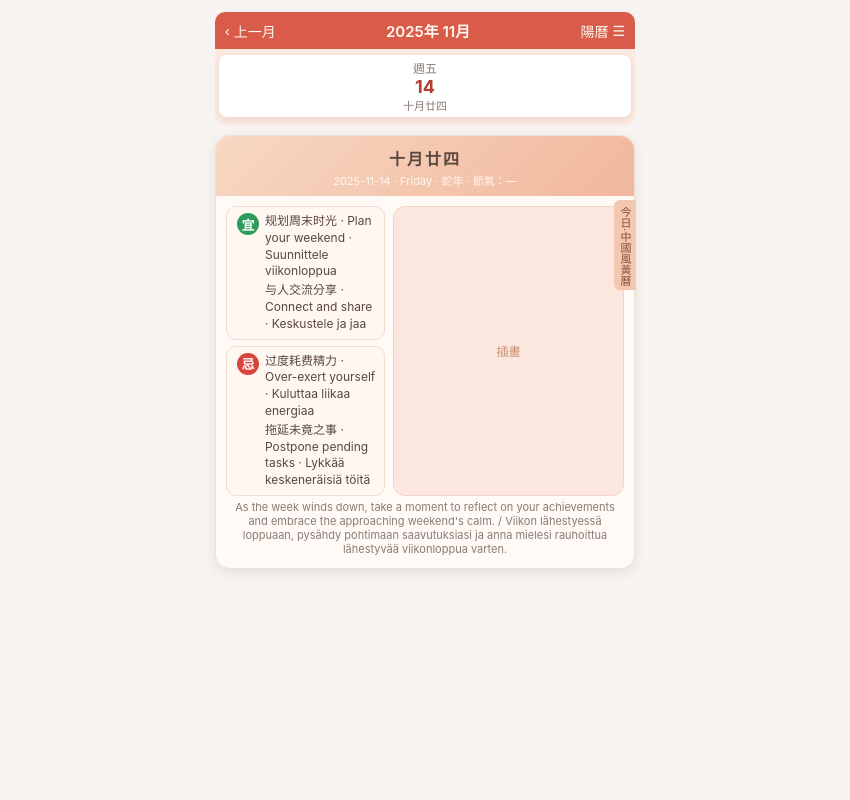
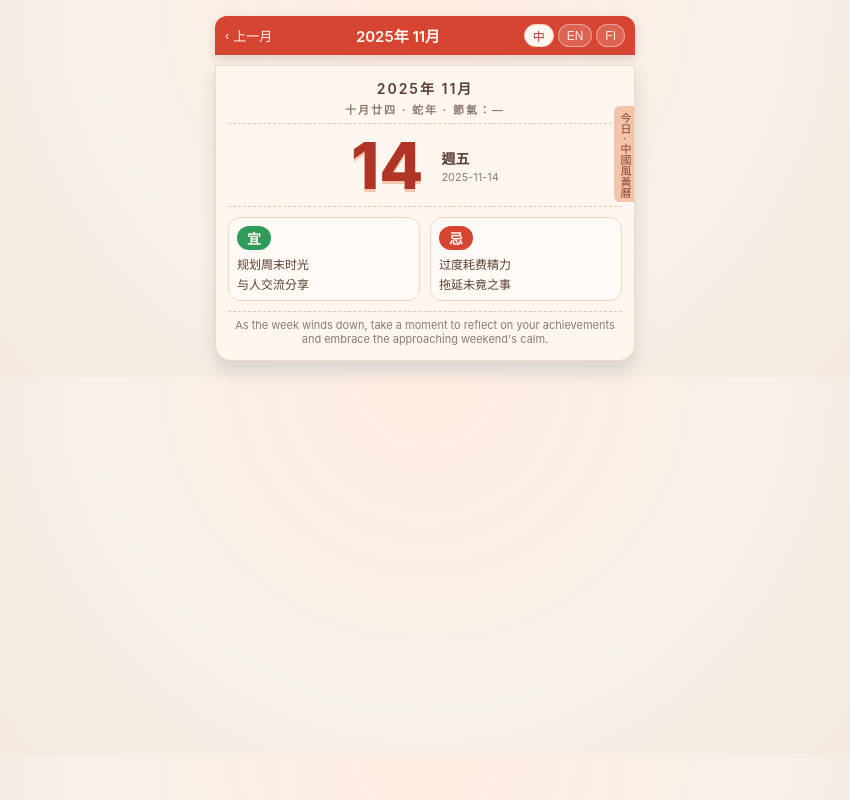
Before and after one commit to Ping-ChenTsai417/Chinese_culture_Fin, a plain HTML site: page index.html in a window 1280 px wide. Shown: the whole page, without its empty margins (215-1065 px from the left). Drawn offline with Linux system fonts and the light colour scheme.

Commit message:
update design

```diff
--- a/app.js
+++ b/app.js
@@ -1,77 +1,201 @@
 // app.js
 
+let currentLang = "zh";       // 'zh' | 'en' | 'fi'
+let currentData = null;       // 儲存當日 JSON，語言切換時重畫用
+
+// 星期與月份多語字典
+const WEEKDAY_LABELS = {
+  zh: ["週日", "週一", "週二", "週三", "週四", "週五", "週六"],
+  en: ["Sunday", "Monday", "Tuesday", "Wednesday", "Thursday", "Friday", "Saturday"],
+  fi: ["Sunnuntai", "Maanantai", "Tiistai", "Keskiviikko", "Torstai", "Perjantai", "Lauantai"],
+};
+
+const MONTH_LABELS = {
+  zh: ["1月", "2月", "3月", "4月", "5月", "6月", "7月", "8月", "9月", "10月", "11月", "12月"],
+  en: ["January", "February", "March", "April", "May", "June", "July", "August", "September", "October", "November", "December"],
+  fi: ["Tammikuu", "Helmikuu", "Maaliskuu", "Huhtikuu", "Toukokuu", "Kesäkuu", "Heinäkuu", "Elokuu", "Syyskuu", "Lokakuu", "Marraskuu", "Joulukuu"],
+};
+
+// 取得今天 yyyy-mm-dd（用使用者當地時間）
 function getTodayIso() {
   const now = new Date();
-  // 取得當地時間的 yyyy-mm-dd
-  const year = now.getFullYear();
-  const month = String(now.getMonth() + 1).padStart(2, "0");
-  const day = String(now.getDate()).padStart(2, "0");
-  return `${year}-${month}-${day}`;
+  const y = now.getFullYear();
+  const m = String(now.getMonth() + 1).padStart(2, "0");
+  const d = String(now.getDate()).padStart(2, "0");
+  return `${y}-${m}-${d}`;
 }
 
-async function loadTodayYiji() {
+// 依照 currentLang 更新語言按鈕外觀
+function updateLangButtons() {
+  const buttons = document.querySelectorAll(".lang-btn");
+  buttons.forEach((btn) => {
+    const lang = btn.getAttribute("data-lang");
+    btn.classList.toggle("active", lang === currentLang);
+  });
+}
+
+// 取得 note 文案（如果沒有 note_zh，就 fallback 用英文）
+function getNoteForCurrentLang(data) {
+  if (currentLang === "zh") {
+    return data.note_zh || data.note_en || data.note_fi || "";
+  } else if (currentLang === "fi") {
+    return data.note_fi || data.note_en || "";
+  } else {
+    return data.note_en || data.note_fi || "";
+  }
+}
+
+// 把某一天的資料畫在畫面上
+function renderFromData(data) {
+  currentData = data;
+
+  const iso = data.date_iso || getTodayIso();
+  const dateObj = new Date(iso);
+
+  // ---- 更新日期與月份顯示 ----
+  if (!isNaN(dateObj)) {
+    const year = dateObj.getFullYear();
+    const monthIndex = dateObj.getMonth();
+    const day = dateObj.getDate();
+    const weekdayIndex = dateObj.getDay();
+
+    const monthName = MONTH_LABELS[currentLang][monthIndex];
+    const weekdayName = WEEKDAY_LABELS[currentLang][weekdayIndex];
+
+    // 頂部月份標題
+    const monthTitle = document.getElementById("monthTitle");
+    if (currentLang === "zh") {
+      monthTitle.textContent = `${year}年 ${monthIndex + 1}月`;
+    } else {
+      monthTitle.textContent = `${monthName} ${year}`;
+    }
+
+    // 卡片上方 headerYear
+    const headerYear = document.getElementById("headerYear");
+    if (currentLang === "zh") {
+      headerYear.textContent = `${year}年 ${monthIndex + 1}月`;
+    } else {
+      headerYear.textContent = `${monthName} ${year}`;
+    }
+
+    // 星期與日期
+    document.getElementById("weekdayDisplay").textContent = weekdayName;
+    document.getElementById("bigDay").textContent = day;
+    document.getElementById("dateIsoDisplay").textContent = iso;
+  }
+
+  // ---- 更新農曆／節氣／生肖 ----
+  const headerLunar = document.getElementById("headerLunar");
+  const lunar = data.lunar_cn || "";
+  const zodiac = data.zodiac_cn || "";
+  const solarTerm = data.solar_term_cn || "—";
+  headerLunar.textContent = `${lunar} · ${zodiac ? zodiac + "年 · " : ""}節氣：${solarTerm}`;
+
+  // ---- 更新宜 / 忌 ----
+  const yiListEl = document.getElementById("yiList");
+  const jiListEl = document.getElementById("jiList");
+  yiListEl.innerHTML = "";
+  jiListEl.innerHTML = "";
+
+  const yiItems = Array.isArray(data.yi) ? data.yi : [];
+  const jiItems = Array.isArray(data.ji) ? data.ji : [];
+
+  if (yiItems.length === 0) {
+    const li = document.createElement("li");
+    li.textContent = currentLang === "zh"
+      ? "尚無今日建議（可能 JSON 尚未產生）。"
+      : currentLang === "fi"
+      ? "Ei tämän päivän suosituksia (JSONia ei ehkä ole)."
+      : "No suggestions for today (JSON may not be generated yet).";
+    yiListEl.appendChild(li);
+  } else {
+    yiItems.forEach((item) => {
+      const li = document.createElement("li");
+      const text =
+        item[currentLang] || item.en || item.zh || item.fi || "";
+      li.textContent = text;
+      yiListEl.appendChild(li);
+    });
+  }
+
+  if (jiItems.length === 0) {
+    const li = document.createElement("li");
+    li.textContent = currentLang === "zh"
+      ? "尚無今日需避免事項。"
+      : currentLang === "fi"
+      ? "Ei tänään vältettäviä asioita."
+      : "No items to avoid today.";
+    jiListEl.appendChild(li);
+  } else {
+    jiItems.forEach((item) => {
+      const li = document.createElement("li");
+      const text =
+        item[currentLang] || item.en || item.zh || item.fi || "";
+      li.textContent = text;
+      jiListEl.appendChild(li);
+    });
+  }
+
+  // ---- 今日小語 ----
+  const noteEl = document.getElementById("noteText");
+  const note = getNoteForCurrentLang(data);
+  if (note) {
+    noteEl.textContent = note;
+  } else {
+    noteEl.textContent =
+      currentLang === "zh"
+        ? "今日宜忌僅作為文化參考，請以自己的身心狀態為主。"
+        : currentLang === "fi"
+        ? "Päivän ohjeet ovat vain kulttuurista inspiraatiota – kuuntele aina omaa kehoasi ja mieltäsi."
+        : "Today’s guidance is for cultural inspiration only. Please listen to your own body and mind.";
+  }
+}
+
+// 載入今天的 JSON
+async function loadToday() {
   const iso = getTodayIso();
   const url = `data/${iso}.json`;
-
-  // 頂部日期相關
-  const dateObj = new Date(iso);
-  const monthTitle = document.getElementById("monthTitle");
-  const weekdayText = document.getElementById("weekdayText");
-  const gregDate = document.getElementById("gregDate");
-
-  if (!isNaN(dateObj)) {
-    const year = dateObj.getFullYear();
-    const month = dateObj.getMonth() + 1;
-    const day = dateObj.getDate();
-    const weekdayNames = ["週日", "週一", "週二", "週三", "週四", "週五", "週六"];
-
-    monthTitle.textContent = `${year}年 ${month}月`;
-    weekdayText.textContent = weekdayNames[dateObj.getDay()];
-    gregDate.textContent = day;
-  }
 
   try {
     const res = await fetch(url);
     if (!res.ok) {
-      throw new Error(`載入失敗：${res.status}`);
+      throw new Error(`HTTP ${res.status}`);
     }
-
     const data = await res.json();
-
-    // 更新 lunar / header
-    document.getElementById("lunarStrip").textContent = data.lunar_cn || "—";
-    document.getElementById("lunarTitle").textContent =
-      data.lunar_cn || "今日黃曆";
-
-    const headerSub = document.getElementById("headerSub");
-    headerSub.textContent = `${data.date_iso} · ${data.weekday_en} · ${data.zodiac_cn}年 · 節氣：${data.solar_term_cn}`;
-
-    // 宜 / 忌列表
-    const yiList = document.getElementById("yiList");
-    const jiList = document.getElementById("jiList");
-    yiList.innerHTML = "";
-    jiList.innerHTML = "";
-
-    (data.yi || []).forEach((item) => {
-      const li = document.createElement("li");
-      li.textContent = `${item.zh} · ${item.en} · ${item.fi}`;
-      yiList.appendChild(li);
-    });
-
-    (data.ji || []).forEach((item) => {
-      const li = document.createElement("li");
-      li.textContent = `${item.zh} · ${item.en} · ${item.fi}`;
-      jiList.appendChild(li);
-    });
-
-    // 備註
-    const note = document.getElementById("noteText");
-    note.textContent = `${data.note_en} / ${data.note_fi}`;
+    renderFromData(data);
   } catch (err) {
-    console.error(err);
-    const note = document.getElementById("noteText");
-    note.textContent = "今日內容載入失敗（可能還沒產生 JSON）。";
+    console.error("載入今日 JSON 失敗：", err);
+    // 用最簡單的 fallback 資料
+    const fallback = {
+      date_iso: iso,
+      lunar_cn: "",
+      zodiac_cn: "",
+      solar_term_cn: "—",
+      yi: [],
+      ji: [],
+      note_en:
+        "Failed to load today's data. The JSON file may not have been generated yet.",
+      note_fi:
+        "Päivän tietoja ei voitu ladata. JSON-tiedostoa ei ehkä ole vielä luotu.",
+    };
+    renderFromData(fallback);
   }
 }
 
-document.addEventListener("DOMContentLoaded", loadTodayYiji);
+// 語言切換（給 HTML onclick 用）
+function setLang(lang) {
+  if (lang === currentLang) return;
+  currentLang = lang;
+  updateLangButtons();
+  if (currentData) {
+    renderFromData(currentData);
+  } else {
+    loadToday();
+  }
+}
+
+// 初始化
+document.addEventListener("DOMContentLoaded", () => {
+  updateLangButtons();
+  loadToday();
+});
--- a/index.html
+++ b/index.html
@@ -8,61 +8,66 @@
 </head>
 <body>
   <div class="app">
-    <!-- 頂部 -->
+    <!-- 頂部列 -->
     <header class="top-bar">
       <button class="top-btn">
-        <span class="icon">‹</span><span>上一月</span>
+        <span class="icon">‹</span><span id="prevMonthLabel">上一月</span>
       </button>
-      <div class="top-bar-title" id="monthTitle">載入中...</div>
-      <button class="top-btn">
-        <span>陽曆</span><span class="icon">☰</span>
-      </button>
+
+      <div class="top-bar-title" id="monthTitle">載入中…</div>
+
+      <!-- 語言切換 -->
+      <div class="lang-switch">
+        <button class="lang-btn active" data-lang="zh" onclick="setLang('zh')">中</button>
+        <button class="lang-btn" data-lang="en" onclick="setLang('en')">EN</button>
+        <button class="lang-btn" data-lang="fi" data-label="Suomi" onclick="setLang('fi')">FI</button>
+      </div>
     </header>
 
-    <!-- 日期條（先放幾個靜態示意，之後要再動態也可以） -->
-    <section class="date-strip">
-      <div class="date-item active">
-        <div class="day" id="weekdayText">--</div>
-        <div class="greg" id="gregDate">--</div>
-        <div class="lunar" id="lunarStrip">載入中...</div>
+    <!-- 主卡片：黃曆內容 -->
+    <main class="almanac-card">
+      <!-- 上方：年份 / 農曆資訊 -->
+      <section class="almanac-header">
+        <div class="almanac-header-line" id="headerYear">2025年 11月</div>
+        <div class="almanac-header-line small" id="headerLunar">
+          載入中…
         </div>
       </section>
 
-    <!-- 主卡片 -->
-    <main class="card">
-      <div class="card-header">
-        <div class="card-header-title" id="lunarTitle">載入中...</div>
-        <div class="card-header-sub" id="headerSub">請稍候</div>
+      <!-- 中間：大日期 + 星期 -->
+      <section class="almanac-main">
+        <div class="big-day" id="bigDay">--</div>
+        <div class="day-info">
+          <div class="weekday" id="weekdayDisplay">--</div>
+          <div class="date-iso" id="dateIsoDisplay">YYYY-MM-DD</div>
         </div>
+      </section>
 
-      <div class="card-main">
+      <!-- 宜 / 忌 -->
+      <section class="yiji-section">
         <div class="yiji-column">
-          <div class="yiji-box">
-            <div class="yiji-tag yi">宜</div>
-            <ul class="yiji-items" id="yiList">
-              <li>載入中...</li>
+          <div class="yiji-title yi">宜</div>
+          <ul class="yiji-list" id="yiList">
+            <li>載入中…</li>
           </ul>
         </div>
-          <div class="yiji-box">
-            <div class="yiji-tag ji">忌</div>
-            <ul class="yiji-items" id="jiList">
-              <li>載入中...</li>
+        <div class="yiji-column">
+          <div class="yiji-title ji">忌</div>
+          <ul class="yiji-list" id="jiList">
+            <li>載入中…</li>
           </ul>
         </div>
-        </div>
+      </section>
 
-        <div class="god-illustration">
-          <!-- 之後可以換成真正圖片 -->
-          <span>插畫</span>
-        </div>
-      </div>
-
-      <div class="card-subnote" id="noteText">
-        今日宜忌僅作為文化參考。
-      </div>
+      <!-- 今日小語 -->
+      <section class="note-section">
+        <p id="noteText">
+          今日宜忌僅作為文化參考，請以自己的身心狀態為主。
+        </p>
+      </section>
 
       <div class="side-badge">
-        今日·中國風黃曆
+        今日 · 中國風黃曆
       </div>
     </main>
   </div>
--- a/style.css
+++ b/style.css
@@ -1,13 +1,14 @@
 :root {
-  --bg: #f6f3f0;
-  --red: #d95c4a;
-  --dark-red: #b63e30;
-  --card-bg: #fffaf6;
-  --text-main: #5a4740;
-  --text-muted: #8b7b72;
+  --bg: #f6f1ea;
+  --red: #d64532;
+  --dark-red: #b13527;
+  --card-bg: #fff7ef;
+  --text-main: #5a3f36;
+  --text-muted: #8d7a6f;
   --green: #2f9b5a;
 }
 
+/* 全域重置 */
 * {
   box-sizing: border-box;
   margin: 0;
@@ -17,19 +18,20 @@
 body {
   font-family: -apple-system, BlinkMacSystemFont, "PingFang TC",
     "Microsoft JhengHei", sans-serif;
-  background: var(--bg);
+  background: radial-gradient(circle at top, #ffece0 0, #f6f1ea 45%, #f2e4d6 100%);
   display: flex;
   justify-content: center;
-  padding: 12px;
+  padding: 16px 12px;
   color: var(--text-main);
 }
 
+/* app 容器（手機優先） */
 .app {
   width: 100%;
-  max-width: 420px; /* 手機寬度優先 */
+  max-width: 420px;
 }
 
-/* 頂部欄 */
+/* 頂部列 */
 .top-bar {
   background: var(--red);
   color: #fff7f0;
@@ -37,14 +39,15 @@ body {
   align-items: center;
   justify-content: space-between;
   padding: 8px 10px;
-  border-radius: 10px 10px 0 0;
+  border-radius: 12px 12px 0 0;
+  box-shadow: 0 4px 10px rgba(0, 0, 0, 0.12);
 }
 
 .top-btn {
   border: none;
   background: transparent;
   color: inherit;
-  font-size: 14px;
+  font-size: 13px;
   display: flex;
   align-items: center;
   gap: 4px;
@@ -56,167 +59,179 @@ body {
   font-weight: 600;
 }
 
-/* 日期條 */
-.date-strip {
+/* 語言切換 */
+.lang-switch {
   display: flex;
-  background: #fbe8de;
-  padding: 6px 4px 8px;
-  gap: 6px;
-  border-radius: 0 0 10px 10px;
-  margin-bottom: 10px;
+  gap: 4px;
 }
 
-.date-item {
-  flex: 1;
-  border-radius: 8px;
-  background: #fef3ee;
+.lang-btn {
+  background: rgba(255, 255, 255, 0.16);
+  border-radius: 999px;
+  border: 1px solid rgba(255, 255, 255, 0.4);
+  padding: 2px 8px;
+  font-size: 12px;
+  color: #ffeae0;
+  cursor: pointer;
+}
+
+.lang-btn.active {
+  background: #fff7ef;
+  color: var(--dark-red);
+  border-color: #ffd1ba;
+}
+
+
+/* 黃曆主卡片 */
+.almanac-card {
+  margin-top: 10px;
+  background: var(--card-bg);
+  border-radius: 0 0 16px 16px;
+  box-shadow: 0 10px 18px rgba(0, 0, 0, 0.12);
+  border: 1px solid #f1dac4;
+  padding: 12px 12px 14px;
+  position: relative;
+  overflow: hidden;
+}
+
+/* 上方 header（年份 / 農曆） */
+.almanac-header {
   text-align: center;
-  padding: 4px 2px;
+  border-bottom: 1px dashed #e4c8ae;
+  padding-bottom: 6px;
+}
+
+.almanac-header-line {
+  font-size: 14px;
+  font-weight: 600;
+  letter-spacing: 2px;
+}
+
+.almanac-header-line.small {
+  margin-top: 3px;
   font-size: 11px;
   color: var(--text-muted);
 }
 
-.date-item .day {
-  font-size: 12px;
-}
-.date-item .greg {
-  font-size: 18px;
-  font-weight: 700;
-  color: var(--dark-red);
-}
-.date-item .lunar {
-  font-size: 11px;
+/* 中間：大日期 */
+.almanac-main {
+  display: flex;
+  align-items: center;
+  justify-content: center;
+  gap: 18px;
+  padding: 10px 6px 8px;
+  border-bottom: 1px dashed #e4c8ae;
 }
 
-.date-item.active {
-  background: #ffffff;
-  box-shadow: 0 2px 6px rgba(0, 0, 0, 0.08);
+.big-day {
+  font-size: 64px;
+  line-height: 1;
+  font-weight: 800;
+  color: var(--dark-red);
+  text-shadow: 0 3px 0 #f3c7af;
 }
 
-/* 主卡片 */
-.card {
-  background: var(--card-bg);
-  border-radius: 14px;
-  box-shadow: 0 4px 12px rgba(0, 0, 0, 0.08);
-  border: 1px solid #f0e0d4;
-  padding-bottom: 12px;
-  position: relative;
+.day-info {
+  display: flex;
+  flex-direction: column;
+  align-items: flex-start;
+  gap: 2px;
 }
 
-.card-header {
-  background: linear-gradient(135deg, #f7d8c2, #f1b79c);
-  border-radius: 14px 14px 0 0;
-  padding: 10px 12px 8px;
-  text-align: center;
-  position: relative;
-  overflow: hidden;
+.weekday {
+  font-size: 14px;
+  font-weight: 600;
 }
 
-.card-header-title {
-  font-size: 16px;
-  font-weight: 700;
-  letter-spacing: 2px;
+.date-iso {
+  font-size: 11px;
+  color: var(--text-muted);
 }
 
-.card-header-sub {
-  font-size: 11px;
-  color: #fff5ec;
+/* 宜 / 忌 區塊 */
+.yiji-section {
+  display: flex;
+  gap: 10px;
+  margin-top: 10px;
+}
+
+.yiji-column {
+  flex: 1;
+  background: #fffaf5;
+  border-radius: 12px;
+  border: 1px solid #f0d6c0;
+  padding: 8px 8px 6px;
+}
+
+.yiji-title {
+  display: inline-flex;
+  align-items: center;
+  justify-content: center;
+  font-size: 14px;
+  font-weight: 700;
+  border-radius: 999px;
+  padding: 2px 10px;
+  margin-bottom: 6px;
+  color: #fff7ef;
+}
+
+.yiji-title.yi {
+  background: var(--green);
+}
+
+.yiji-title.ji {
+  background: var(--red);
+}
+
+.yiji-list {
+  list-style: none;
+  font-size: 12px;
+  line-height: 1.5;
+  color: var(--text-main);
+}
+
+.yiji-list li + li {
   margin-top: 2px;
 }
 
-/* 宜忌 + 插畫 */
-.card-main {
-  display: flex;
-  padding: 10px 10px 0;
-  gap: 8px;
+/* 今日小語 */
+.note-section {
+  margin-top: 10px;
+  border-top: 1px dashed #e4c8ae;
+  padding-top: 6px;
 }
 
-.yiji-column {
-  width: 40%;
-  display: flex;
-  flex-direction: column;
-  gap: 6px;
-}
-
-.yiji-box {
-  background: #fff7f2;
-  border-radius: 10px;
-  padding: 6px 6px 6px 10px;
-  border: 1px solid #f0ddd0;
-  display: flex;
-  align-items: flex-start;
-  gap: 6px;
-  font-size: 12px;
-}
-
-.yiji-tag {
-  width: 22px;
-  height: 22px;
-  border-radius: 999px;
-  display: flex;
-  align-items: center;
-  justify-content: center;
-  color: #fff;
-  font-size: 13px;
-  font-weight: 700;
-  flex-shrink: 0;
-}
-
-.yiji-tag.yi {
-  background: var(--green);
-}
-
-.yiji-tag.ji {
-  background: #d8453a;
-}
-
-.yiji-items {
-  list-style: none;
-  line-height: 1.4;
-}
-
-.yiji-items li + li {
-  margin-top: 2px;
-}
-
-.god-illustration {
-  flex: 1;
-  background: #fbe7de;
-  border-radius: 12px;
-  border: 1px solid #f1d4c5;
-  display: flex;
-  align-items: center;
-  justify-content: center;
-  font-size: 12px;
-  color: #c78e71;
-}
-
-/* 文字說明 */
-.card-subnote {
-  padding: 4px 10px 0;
+.note-section p {
   font-size: 11px;
   color: var(--text-muted);
   text-align: center;
 }
 
+/* 側邊標籤 */
 .side-badge {
   position: absolute;
-  top: 64px;
+  top: 40px;
   right: -2px;
   writing-mode: vertical-rl;
-  background: #f4c7b0;
-  color: #8b4d3a;
+  background: #f4c4aa;
+  color: #84402c;
   font-size: 11px;
   padding: 6px 3px 4px;
   border-radius: 6px 0 0 6px;
 }
 
-/* 簡單 RWD：小螢幕時可稍微調整間距 */
-@media (max-width: 360px) {
-  .card-main {
+/* RWD：螢幕較窄時，宜忌上下排 */
+@media (max-width: 380px) {
+  .almanac-main {
+    flex-direction: column;
+    gap: 4px;
+  }
+
+  .yiji-section {
     flex-direction: column;
   }
-  .yiji-column {
-    width: 100%;
+
+  .day-info {
+    align-items: center;
   }
 }
```
Lines whose indentation alone changed are shown as unchanged.
